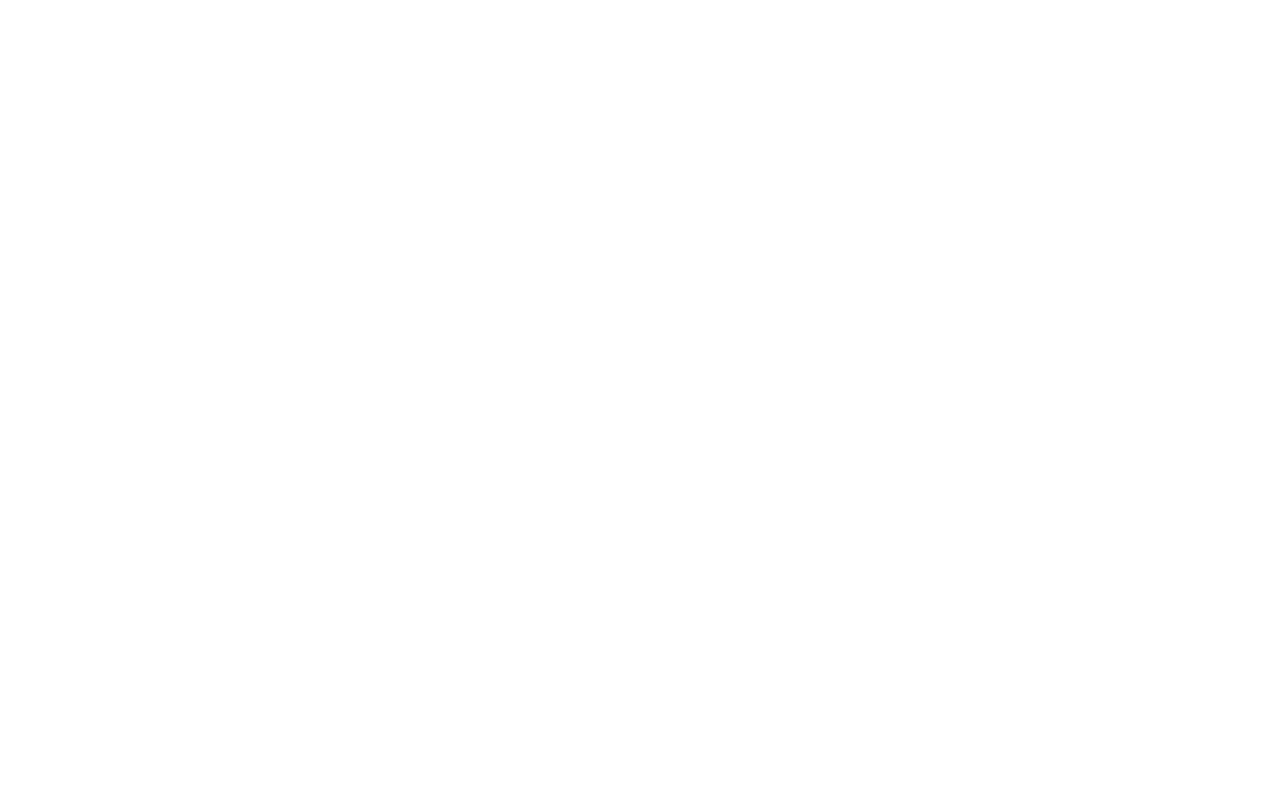
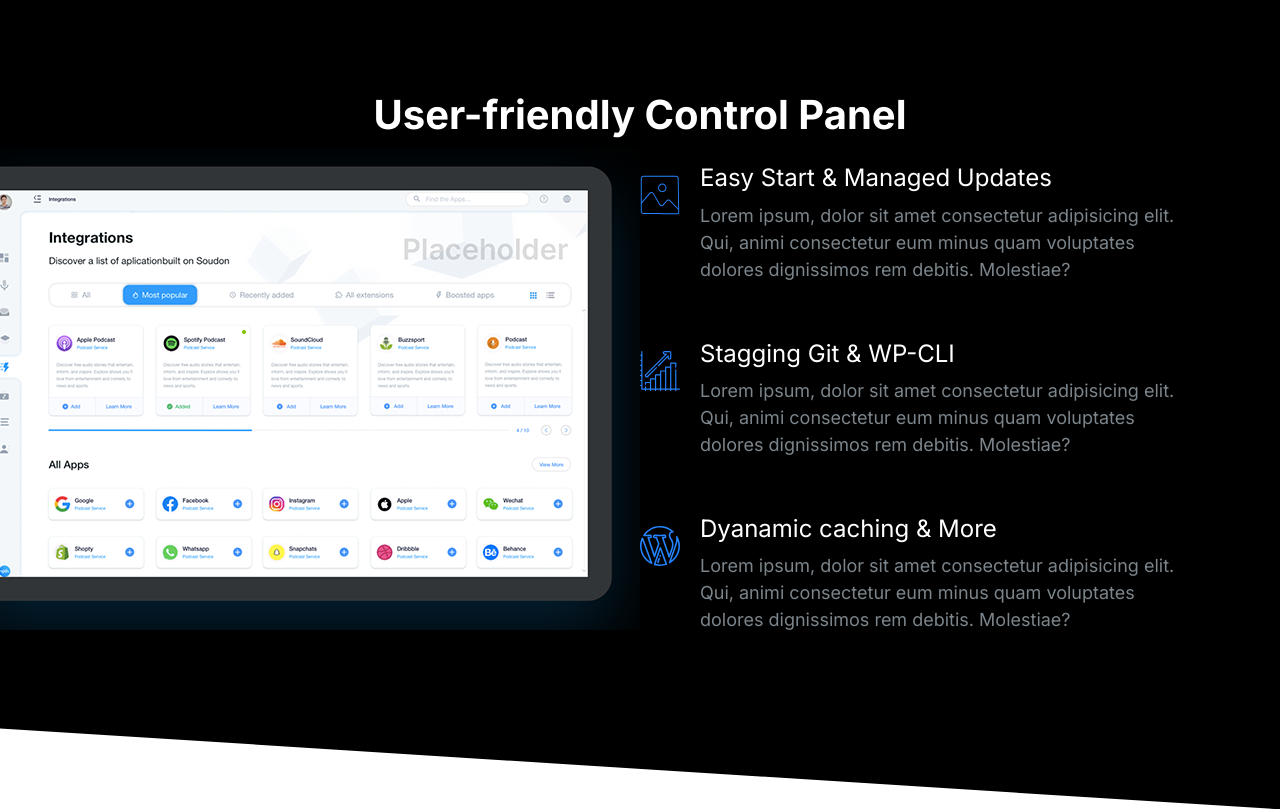
Before and after one commit to RickE2024/rickify, a plain HTML site: page index.html in a window 1280 px wide. Drawn offline with Linux system fonts and the light colour scheme.

Commit message:
Build the showcase block

```diff
--- a/css/styles.css
+++ b/css/styles.css
@@ -16,6 +16,10 @@
 }
 
 /* Typography */
+::selection {
+  background: var(--color-primary);
+  color: #fff;
+}
 html {
   /* 62.5% of 16px = 10px */
   font-size: 62.5%;
@@ -44,6 +48,7 @@ h2 {
 
 h3 {
   font-size: 3rem;
+  font-weight: 500;
 }
 
 p {
@@ -134,7 +139,6 @@ a {
 .list {
   list-style: none;
   padding-left: 0;
-  color: var(--color-heading);
 }
 
 .list--inline .list__item {
@@ -145,6 +149,7 @@ a {
 .list--tick {
   list-style: url(../images/tick.svg);
   padding-left: 3rem;
+  color: var(--color-heading);
 }
 
 .list--tick .list__item {
@@ -413,6 +418,7 @@ a {
 /* Media */
 .media {
   display: flex;
+  margin-bottom: 4rem;
 }
 
 .media__title {
@@ -613,18 +619,20 @@ a {
   color: #7b858b;
 }
 
-.block--dark .block__heading {
+.block--dark h1,
+.block--dark h2,
+.block--dark h3 {
   color: #fff;
 }
 
 .block--skewed-right {
   padding-bottom: calc(var(--padding-verical) + 4rem);
-  clip-path: polygon(0% 0%, 100% 0%, 100% 100%, 0% 80%);
+  clip-path: polygon(0% 0%, 100% 0%, 100% 100%, 0% 90%);
 }
 
 .block--skewed-left {
   padding-bottom: calc(var(--padding-verical) + 4rem);
-  clip-path: polygon(0% 0%, 100% 0%, 100% 80%, 0% 100%);
+  clip-path: polygon(0% 0%, 100% 0%, 100% 90%, 0% 100%);
 }
 
 .container {
@@ -696,9 +704,7 @@ a {
 }
 
 /* Hero */
-.hero {
-  clip-path: polygon(0% 0%, 100% 0%, 100% 90%, 0% 100%);
-}
+
 .hero__tagline {
   font-size: 2rem;
   color: #b9c3cf;
@@ -776,3 +782,23 @@ a {
     order: 2;
   }
 }
+
+/* Showcase Block */
+.block-showcase__image > img {
+  width: 100%;
+}
+
+@media screen and (min-width: 768px) {
+  .block-showcase .grid {
+    grid-template-columns: 50% 50%;
+  }
+
+  .block-showcase__image {
+    justify-self: end;
+  }
+
+  .block-showcase__image > img {
+    width: auto;
+    max-width: 700px;
+  }
+}
--- a/index.html
+++ b/index.html
@@ -13,6 +13,75 @@
     <link rel="stylesheet" href="css/styles.css" />
   </head>
   <body>
+    <section class="block block--dark block--skewed-right block-showcase">
+      <header class="block__header">
+        <h2>User-friendly Control Panel</h2>
+      </header>
+      <div class="container grid grid--1x2">
+        <picture class="block-showcase__image">
+          <source
+            type="images/webp"
+            srcset="images/ipad.webp 1x, images/ipad@2x.webp 2x" />
+          <source
+            type="images/png"
+            srcset="images/ipad.png 1x, images/ipad@2x.png 2x" />
+          <img src="images/ipad.png" alt=""
+        /></picture>
+        <ul class="list">
+          <li>
+            <div class="media">
+              <div class="media__image">
+                <svg class="icon icon--primary">
+                  <use xlink:href="images/sprite.svg#snap"></use>
+                </svg>
+              </div>
+              <div class="media__body">
+                <h3 class="media__title">Easy Start & Managed Updates</h3>
+                <p>
+                  Lorem ipsum, dolor sit amet consectetur adipisicing elit. Qui,
+                  animi consectetur eum minus quam voluptates dolores
+                  dignissimos rem debitis. Molestiae?
+                </p>
+              </div>
+            </div>
+          </li>
+          <li>
+            <div class="media">
+              <div class="media__image">
+                <svg class="icon icon--primary">
+                  <use xlink:href="images/sprite.svg#growth"></use>
+                </svg>
+              </div>
+              <div class="media__body">
+                <h3 class="media__title">Stagging Git & WP-CLI</h3>
+                <p>
+                  Lorem ipsum, dolor sit amet consectetur adipisicing elit. Qui,
+                  animi consectetur eum minus quam voluptates dolores
+                  dignissimos rem debitis. Molestiae?
+                </p>
+              </div>
+            </div>
+          </li>
+          <li>
+            <div class="media">
+              <div class="media__image">
+                <svg class="icon icon--primary">
+                  <use xlink:href="images/sprite.svg#wordpress"></use>
+                </svg>
+              </div>
+              <div class="media__body">
+                <h3 class="media__title">Dyanamic caching & More</h3>
+                <p>
+                  Lorem ipsum, dolor sit amet consectetur adipisicing elit. Qui,
+                  animi consectetur eum minus quam voluptates dolores
+                  dignissimos rem debitis. Molestiae?
+                </p>
+              </div>
+            </div>
+          </li>
+        </ul>
+      </div>
+    </section>
     <script src="js/main.js"></script>
   </body>
 </html>
```
Also changed, not shown: component/showcaseblock.html (added, +69 -0 lines), images/ipad.png (added), images/ipad.webp (added), images/ipad@2x.png (added), images/ipad@2x.webp (added).
